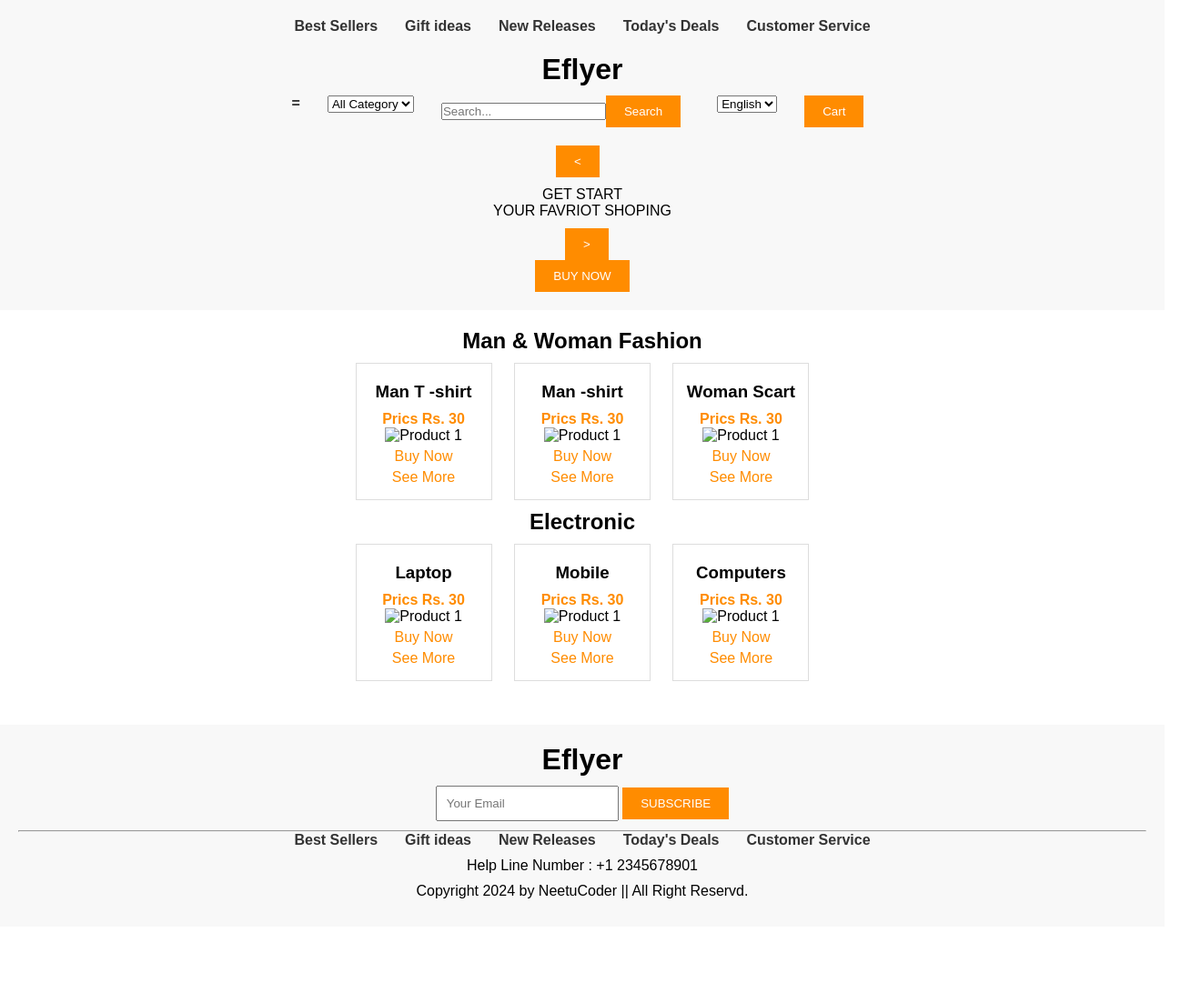
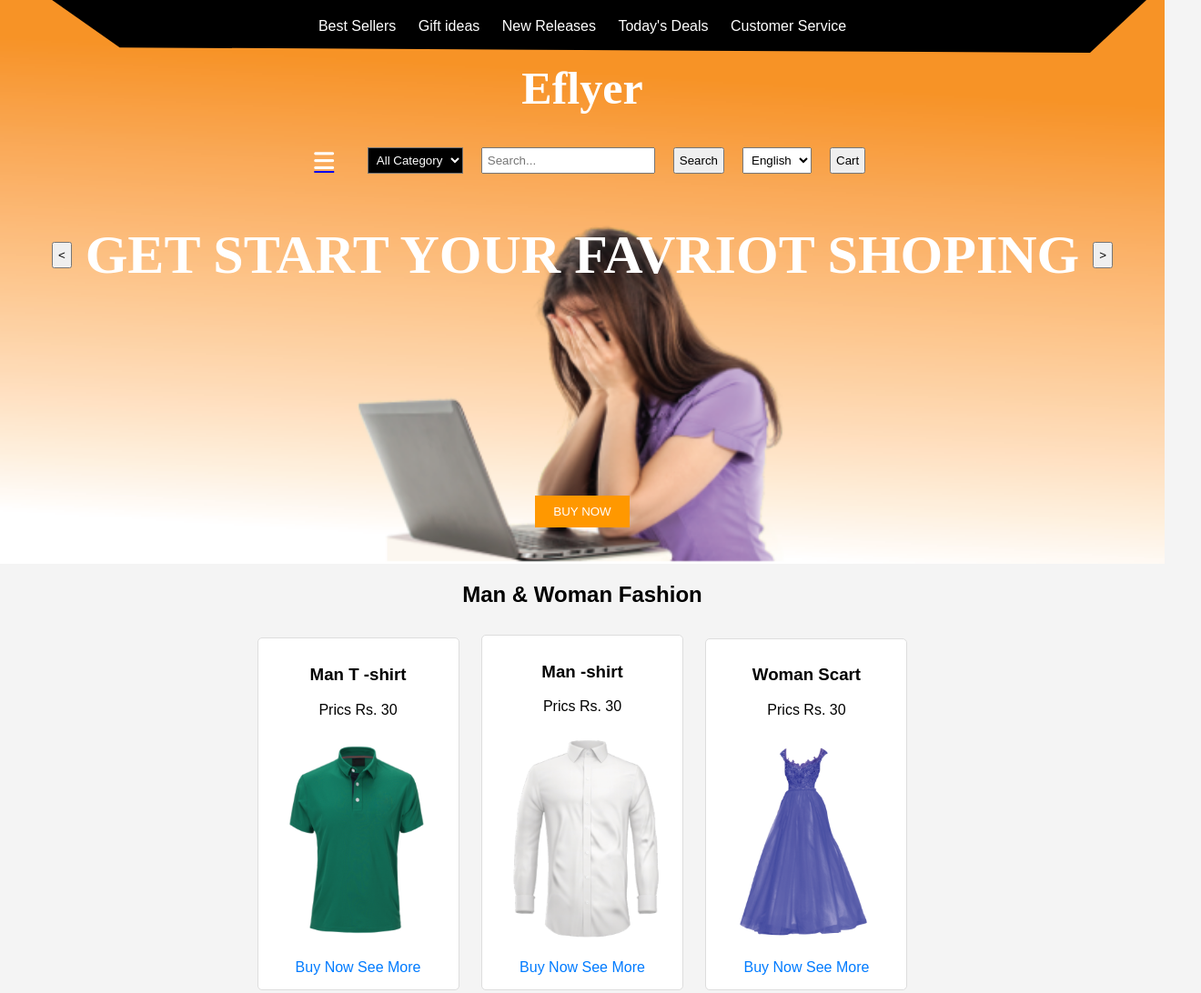
Before and after one commit to neetujangid2004/Websites, a plain HTML site: page shopping web/index.html in a window 1280 px wide. Shown: the top 1092 px of the page at 91% size, 1320 px wide, since content can reach past the window. Before the commit the page ends 1019 px from the top, so only its background shows below. Drawn offline with Linux system fonts and the light colour scheme.

Commit message:
modify file

```diff
--- a/shopping web/index.html
+++ b/shopping web/index.html
@@ -4,46 +4,43 @@
     <meta charset="UTF-8">
     <meta name="viewport" content="width=device-width, initial-scale=1.0">
     <title>Shopping Website</title>
-    <link rel="stylesheet" href="styles.css">
+    <link rel="stylesheet" href="style.css">
+    <!-- Include Font Awesome -->
+    <link rel="stylesheet" href="https://cdnjs.cloudflare.com/ajax/libs/font-awesome/6.0.0-beta3/css/all.min.css">
 </head>
 <body>
     <header>
+        <div id="navibar">
             <nav>
-            <ul>
-                <li><a href="#">Best Sellers</a></li>
-                <li><a href="#">Gift ideas</a></li>
-                <li><a href="#">New Releases</a></li>
-                <li><a href="#">Today's Deals</a></li>
-                <li><a href="#">Customer Service</a></li>
-            </ul>
+                <a href="#">Best Sellers</a>
+                <a href="#">Gift ideas</a>
+                <a href="#">New Releases</a>
+                <a href="#">Today's Deals</a>
+                <a href="#">Customer Service</a>
             </nav>
+        </div>
         <h1>Eflyer</h1>
-        <nav>
-            <ul>
-                <li><a href="#">=</a></li>
-                <li>
-                    <select name="Category" id="">
+        <div>
+            <a href="#"><i class="fa-solid fa-bars"></i></a>
+            <select name="Category" id="category">
                 <option value="">All Category</option>
                 <option value=""><a href="#">Man</a></option>
                 <option value=""><a href="#">Woman</a></option>
                 <option value=""><a href="#">Electronic</a></option>
             </select>
-                </li>
-                <li><input type="text" placeholder="Search..."><button onclick="search()">Search</button></li>
-                <li>
+            <input type="text" placeholder="Search..."><button onclick="search()">Search</button>
             <select name="medium" id="">
                 <option value="">English</option>
                 <option value="">Hindi</option>
             </select>
-                </li>
-                <li><a href="#"><button>Cart</button></a></li>
-            </ul>
-        </nav>
-        <button> < </button>
+            <a href="#"><button>Cart</button></a>
+        </div>
+        <div>
+            <button id="prev"> < </button>
             <p>GET START <br> YOUR FAVRIOT SHOPING</p>
-        <button> > </button>
-        <br>
-        <button>BUY NOW</button>
+            <button  id="next"> > </button>
+        </div>
+        <button id="buyNow">BUY NOW</button>
     </header>
 
     <section id="products">
@@ -51,21 +48,21 @@
         <div class="product-card">
             <h3>Man T -shirt</h3>
             <p>Prics Rs. 30</p>
-            <img src="product1.jpg" alt="Product 1">
+            <img src="images/MaTShirt.png" alt="Product 1">
             <a href="">Buy Now</a>
             <a href="">See More</a>
         </div>
         <div class="product-card">
             <h3>Man -shirt</h3>
             <p>Prics Rs. 30</p>
-            <img src="product1.jpg" alt="Product 1">
+            <img src="images/TShirt.png" alt="Product 1">
             <a href="">Buy Now</a>
             <a href="">See More</a>
         </div>
         <div class="product-card">
             <h3>Woman Scart</h3>
             <p>Prics Rs. 30</p>
-            <img src="product1.jpg" alt="Product 1">
+            <img src="images/WomanScart.png" alt="Product 1">
             <a href="">Buy Now</a>
             <a href="">See More</a>
         </div>
@@ -73,28 +70,28 @@
         <div class="product-card">
             <h3>Laptop</h3>
             <p>Prics Rs. 30</p>
-            <img src="product1.jpg" alt="Product 1">
+            <img src="images/laptop.png" alt="Product 1">
             <a href="">Buy Now</a>
             <a href="">See More</a>
         </div>
         <div class="product-card">
             <h3>Mobile</h3>
             <p>Prics Rs. 30</p>
-            <img src="product1.jpg" alt="Product 1">
+            <img src="images/mobile.png" alt="Product 1">
             <a href="">Buy Now</a>
             <a href="">See More</a>
         </div>
         <div class="product-card">
             <h3>Computers</h3>
             <p>Prics Rs. 30</p>
-            <img src="product1.jpg" alt="Product 1">
+            <img src="images/computers.png" alt="Product 1">
             <a href="">Buy Now</a>
             <a href="">See More</a>
         </div>
     </section>
 
-    <section id="">
-        <img src="" alt="">
+    <section id="loading">
+        <img src="images/load.png" alt="Loading Page Image">
     </section>
 
     <footer>
@@ -111,7 +108,7 @@
         </ul>
         <p>Help Line Number : +1 2345678901</p>
         <div class="copyright">
-            <p>Copyright <i class="symbol"></i> 2024 by NeetuCoder || All Right Reservd.</p>
+            <p>Copyright &copy; 2024 by NeetuCoder || All Right Reservd.</p>
         </div>
     </footer>
 
--- a/shopping web/script.js
+++ b/shopping web/script.js
@@ -1,19 +1,39 @@
+document.addEventListener("DOMContentLoaded", function() {
+    // Variables for the slider
+    let currentIndex = 0;
+    const texts = [
+        "GET START YOUR FAVRIOT SHOPING",
+        "DISCOVER NEW ARRIVALS",
+        "ENJOY EXCLUSIVE OFFERS"
+    ];
+    const prevButton = document.getElementById("prev");
+    const nextButton = document.getElementById("next");
+    const textElement = document.querySelector("header div p");
+
+    // Functions for the slider
+    function showText(index) {
+        textElement.innerHTML = texts[index];
+    }
+
+    function showPrevText() {
+        currentIndex = (currentIndex - 1 + texts.length) % texts.length;
+        showText(currentIndex);
+    }
+
+    function showNextText() {
+        currentIndex = (currentIndex + 1) % texts.length;
+        showText(currentIndex);
+    }
+
+    // Event listeners for the slider
+    prevButton.addEventListener("click", showPrevText);
+    nextButton.addEventListener("click", showNextText);
+
+    // Initial text
+    showText(currentIndex);
+});
+
+// Dummy search function
 function search() {
-    const query = document.querySelector('input[type="text"]').value;
-    alert(`Searching for: ${query}`);
+    alert("Search functionality is not implemented yet.");
 }
-
-let currentImageIndex = 0;
-const backgroundImages = ['background1.jpg', 'background2.jpg', 'background3.jpg'];
-
-function changeBackgroundImage(direction) {
-    if (direction === 'next') {
-        currentImageIndex = (currentImageIndex + 1) % backgroundImages.length;
-    } else if (direction === 'prev') {
-        currentImageIndex = (currentImageIndex - 1 + backgroundImages.length) % backgroundImages.length;
-    }
-    document.body.style.backgroundImage = `url(${backgroundImages[currentImageIndex]})`;
-}
-
-document.querySelectorAll('header button')[0].addEventListener('click', () => changeBackgroundImage('prev'));
-document.querySelectorAll('header button')[1].addEventListener('click', () => changeBackgroundImage('next'));
--- /dev/null
+++ b/shopping web/style.css
@@ -0,0 +1,181 @@
+/* General Styles */
+body {
+    font-family: Arial, sans-serif;
+    margin: 0;
+    padding: 0;
+    background-color: #f4f4f4;
+}
+
+h1 {
+    margin: 10px 0;
+    font-size: 50px;
+    color: white;
+    font-family: Arial Rounded MT, 'Arial Narrow Bold';
+}
+
+button {
+    cursor: pointer;
+}
+
+/* Header Styles */
+header {
+    color: #fff;
+    height: 620px;
+    padding: 0px 20px;
+    text-align: center;
+    background-image: url('images/first.png');
+    background-repeat: no-repeat;
+    background-size: cover;
+    background-position: center;
+}
+
+#navibar {
+    background-color: black;
+    clip-path: polygon(3% 0%, 100% 0%, 95% 100%, 9% 90%);
+}
+
+header p {
+    margin: 20px 0;
+    font-size: 60px;
+    color: white;
+    font-weight: bold;
+    font-family: Arial Rounded MT, 'Arial Narrow Bold';
+}
+
+header nav a {
+    color: #fff;
+    text-decoration: none;
+    padding: 10px;
+    display: inline-block;
+}
+
+header nav a:hover {
+    background-color: #575757;
+}
+
+header div {
+    display: flex;
+    justify-content: center;
+    align-items: center;
+    gap: 10px;
+    padding: 10px;
+}
+
+header .fa-bars {
+    font-size: 25px;
+    color: #fff;
+    padding: 10px;
+    width: 45px;
+    height: 40px;
+    display: flex;
+    justify-content: center;
+    align-items: center;
+    cursor: pointer;
+}
+
+header div #category {
+    background-color: black;
+    color: #fff;
+}
+
+header input[type="text"], header select, header button {
+    padding: 5px;
+    margin: 5px;
+}
+
+#buyNow {
+    margin-top: 200px;
+    padding: 10px 20px;
+    background-color: #ff9800;
+    color: #fff;
+    border: none;
+    cursor: pointer;
+}
+
+/* Section Styles */
+#products {
+    padding: 20px;
+    text-align: center;
+}
+
+#products h2 {
+    margin-top: 0;
+}
+
+.product-card {
+    display: inline-block;
+    background-color: #fff;
+    margin: 10px;
+    padding: 10px;
+    border: 1px solid #ddd;
+    border-radius: 5px;
+    width: 200px;
+}
+
+.product-card img {
+    max-width: 100%;
+    height: auto;
+}
+
+.product-card a {
+    text-decoration: none;
+    color: #007BFF;
+    display: inline-block;
+    margin: 5px 0;
+}
+
+/* Loading Section Styles */
+#loading {
+    display: flex;
+    width: 100%;
+    padding: 0px 20px;
+    justify-content: center;
+    align-items: center;
+    background-color: #fff;
+}
+
+#loading img {
+    max-width: 100%;
+    height: 150px;
+}
+
+/* Footer Styles */
+footer {
+    background-color: #333;
+    color: #fff;
+    text-align: center;
+    padding: 20px 0;
+}
+
+footer input[type="text"] {
+    padding: 5px;
+}
+
+footer button {
+    padding: 5px 10px;
+    margin-top: 10px;
+    cursor: pointer;
+}
+
+footer ul {
+    list-style: none;
+    padding: 0;
+}
+
+footer ul li {
+    display: inline;
+    margin: 0 10px;
+}
+
+footer ul li a {
+    color: #fff;
+    text-decoration: none;
+}
+
+footer ul li a:hover {
+    text-decoration: underline;
+}
+
+footer .copyright {
+    margin-top: 10px;
+}
--- a/shopping web/styles.css
+++ /dev/null
@@ -1,146 +0,0 @@
-/* Basic Reset */
-* {
-    margin: 0;
-    padding: 0;
-    box-sizing: border-box;
-}
-
-body {
-    font-family: Arial, sans-serif;
-}
-
-header {
-    background-color: #f8f8f8;
-    padding: 20px;
-    text-align: center;
-}
-
-header nav ul {
-    list-style: none;
-    display: flex;
-    justify-content: center;
-    margin-bottom: 20px;
-}
-
-header nav ul li {
-    margin: 0 15px;
-}
-
-header nav ul li a {
-    text-decoration: none;
-    color: #333;
-    font-weight: bold;
-}
-
-header h1 {
-    margin-bottom: 10px;
-}
-
-header p {
-    margin: 10px 0;
-}
-
-header button {
-    padding: 10px 20px;
-    background-color: #ff8c00;
-    color: #fff;
-    border: none;
-    cursor: pointer;
-}
-
-header button:nth-of-type(1) {
-    margin-right: 10px;
-}
-
-header button:nth-of-type(2) {
-    margin-left: 10px;
-}
-
-#products {
-    padding: 20px;
-    text-align: center;
-}
-
-.product-card {
-    display: inline-block;
-    margin: 10px;
-    padding: 10px;
-    border: 1px solid #ddd;
-    width: 150px;
-}
-
-.product-card img {
-    width: 100%;
-    height: auto;
-}
-
-.product-card h3 {
-    margin: 10px 0;
-}
-
-.product-card p {
-    color: #ff8c00;
-    font-weight: bold;
-}
-
-.product-card a {
-    display: block;
-    margin: 5px 0;
-    color: #ff8c00;
-    text-decoration: none;
-}
-
-#cart {
-    padding: 20px;
-    text-align: center;
-}
-
-footer {
-    background-color: #f8f8f8;
-    padding: 20px;
-    text-align: center;
-}
-
-footer h1 {
-    margin-bottom: 10px;
-}
-
-footer input {
-    padding: 10px;
-    margin-bottom: 10px;
-}
-
-footer button {
-    padding: 10px 20px;
-    background-color: #ff8c00;
-    color: #fff;
-    border: none;
-    cursor: pointer;
-}
-
-footer ul {
-    list-style: none;
-    display: flex;
-    justify-content: center;
-    margin-bottom: 10px;
-}
-
-footer ul li {
-    margin: 0 15px;
-}
-
-footer ul li a {
-    text-decoration: none;
-    color: #333;
-    font-weight: bold;
-}
-
-footer p {
-    margin: 10px 0;
-}
-
-.footer .copyright {
-    margin-top: 10px;
-    font-size: 12px;
-    color: #888;
-}
```
Also changed, not shown: shopping web/try.html (+119 -49 lines), shopping web/images/MaTShirt.png (added), shopping web/images/TShirt.png (added), shopping web/images/WomanScart.png (added), shopping web/images/computers.png (added), shopping web/images/first.png (added), shopping web/images/laptop.png (added), shopping web/images/load.png (added), shopping web/images/main.png (added), shopping web/images/mobile.png (added). Lines whose indentation alone changed are shown as unchanged.
